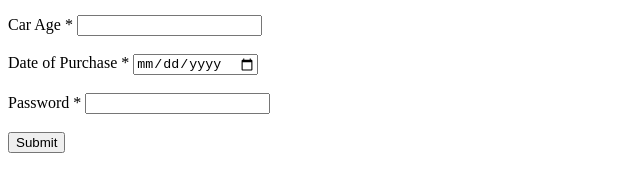
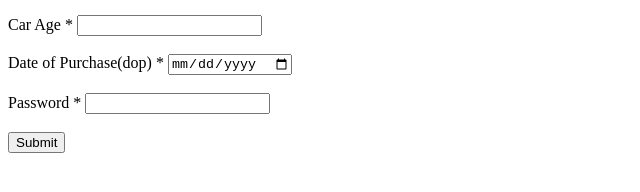
Before and after one commit to acciojob/car-insurance-form-ShwetaTiwari2302, a website: page main.html in a window 1280 px wide. Shown: the part 236-428 px from the top of the page, 0-640 px from the left. Drawn offline with Linux system fonts and the light colour scheme.

Commit message:
created a submission

```diff
--- a/main.html
+++ b/main.html
@@ -40,7 +40,7 @@
             <label for="carage">Car Age *</label>
             <input type="number" id="carage" name="age" required><br><br>
 
-            <label for="dob">Date of Purchase *</label>
+            <label for="dob">Date of Purchase(dop) *</label>
             <input type="date" id="dob" name="dob" required><br><br>
 
             <label for="password">Password *</label>
```
